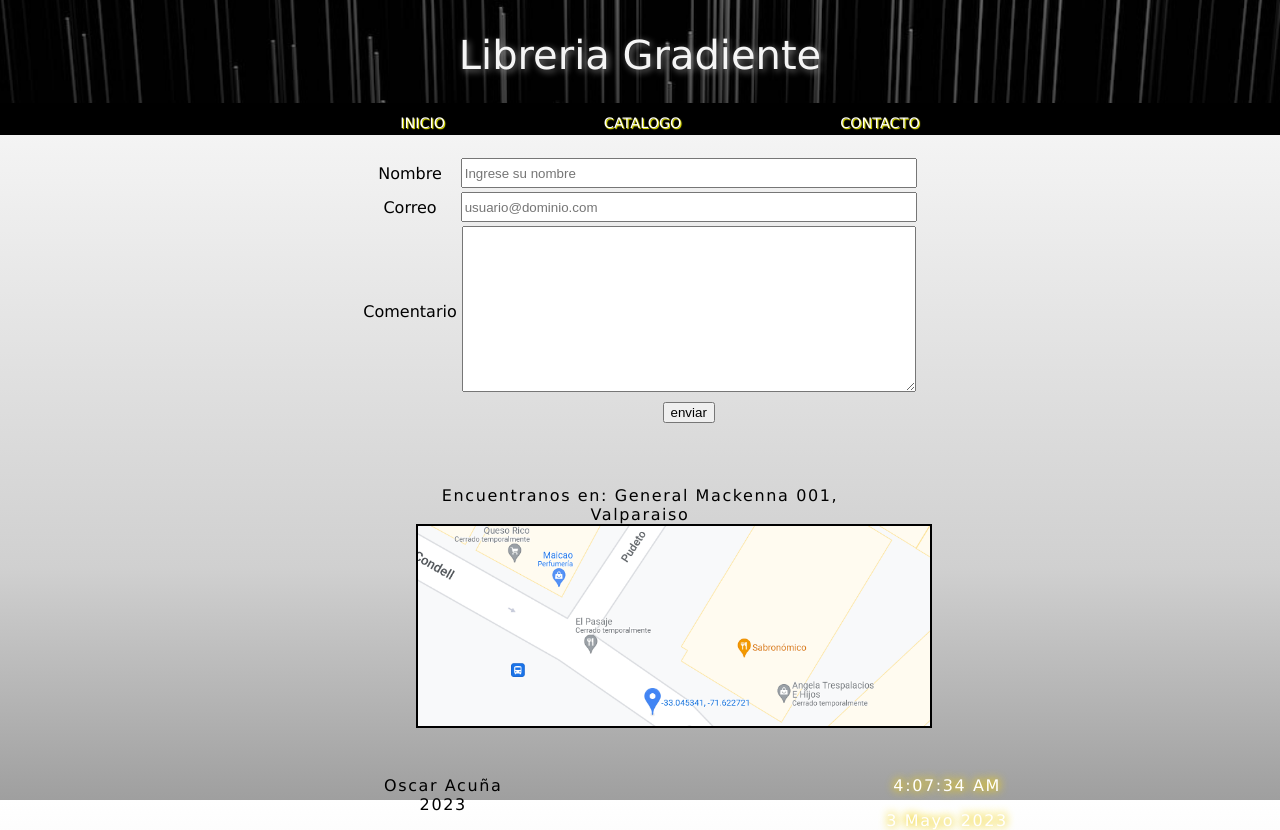
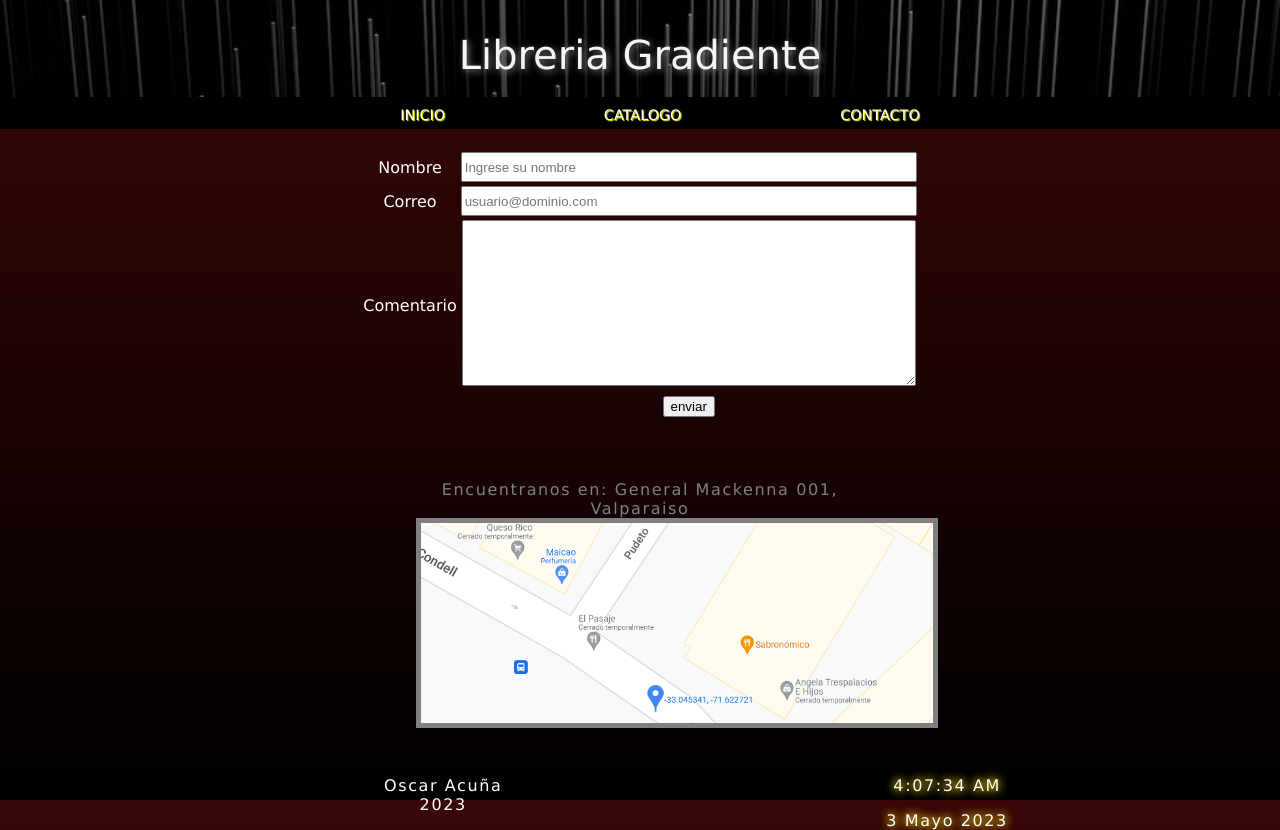
Before and after one commit to osss2046/pagina-portafolio, a plain HTML site: page contacto.html in a window 1280 px wide. Drawn offline with Linux system fonts and the light colour scheme.

Commit message:
mejoras diseño

```diff
--- a/css/estilo_catalogo.css
+++ b/css/estilo_catalogo.css
@@ -6,15 +6,16 @@ body{
     flex-direction: column;
     min-height: 100%;
     font-family: Verdana,Arial, Helvetica, sans-serif;
-    background: rgb(255, 255, 255);
-    background: linear-gradient(to bottom, rgba(255, 255, 255, 1), rgba(159, 159, 159, 1) 200vh);
+    background: rgb(58, 7, 7);
+    background: linear-gradient(to bottom, rgba(57, 7, 7, 1), rgba(0, 0, 0, 1) 200vh);
+    color: white;
+    text-shadow: 1px 1px 1px gray;
 
 }
 header{
     text-align: center;
     margin: 0;
     height: 15vh;
-
     background-position: 0% 300%;
     background-size: cover;
     background-attachment: fixed;
@@ -28,7 +29,7 @@ nav	{
 }
 
 ul{
-	margin-top: 10px;
+	margin-top: 1vh;
 }
 
 li{
@@ -40,7 +41,7 @@ li{
 }
 
 li:hover{
-    background-color: rgb(88, 2, 2);
+    background-color: rgb(57, 7, 7);
     padding: 1vh 9vw 1vh;
     text-shadow: 4px 4px 4px yellow;
 
--- a/css/estilo_contacto.css
+++ b/css/estilo_contacto.css
@@ -7,8 +7,10 @@ body{
     flex-direction: column;
     min-height: 100%;
     font-family: Verdana,Arial, Helvetica, sans-serif;
-    background: rgb(255, 255, 255);
-    background: linear-gradient(180deg, rgba(255, 255, 255, 1) 0%, rgba(208, 208, 208, 1) 71%, rgba(159, 159, 159, 1) 100%);
+    background: rgb(57, 7,7);
+    background: linear-gradient(to bottom, rgba(57, 7, 7, 1) 0%, rgba(0, 0, 0, 1) 100%);
+    color: white;
+    text-shadow: gray;
 }
 header{
     text-align: center;
@@ -29,8 +31,7 @@ nav	{
 
 
 ul{
-	margin: 10px;
-    align-content: center;
+	margin: 1vh;
 }
 
 a{
@@ -50,7 +51,7 @@ li{
 
 
 li:hover{
-    background-color: rgb(88, 2, 2);
+    background-color: rgb(57, 7, 7);
 
 
 }
@@ -70,14 +71,14 @@ li:hover{
 
 }
 #letraUbi{
-    color: black;
+    color: gray;
     text-align: center;
     margin-top: 5vh;
 }
 
 #img_ubi{
     align-self: center;
-	border: 2px solid black;
+	border: 5px solid gray;
 	background-image: url("../img/ub.png");
     background-size: cover;
 	height: 25vh;
@@ -99,14 +100,12 @@ table{
 
 footer{
     text-align: center;
-    color: black;
     min-width: 100%;
     height: 5vh;
 
 }
 
 .container-clock{
-	color: #ffffff;
 	text-shadow: 0 0 10px rgb(230,171,10), 0 0 10px rgb(255,255,22);
 }
 p{
--- a/css/estilo_index.css
+++ b/css/estilo_index.css
@@ -7,8 +7,11 @@ body{
     flex-direction: column;
     min-height: 100%;
     font-family: Verdana,Arial, Helvetica, sans-serif;
-    background: rgb(255, 255, 255);
-    background: linear-gradient(180deg, rgba(255, 255, 255, 1) 0%, rgba(208, 208, 208, 1) 71%, rgba(159, 159, 159, 1) 100%);
+    background: rgb(57, 7, 7);
+    background: linear-gradient(to bottom, rgb(57, 7, 7) 0%, rgb(0, 0, 0) 100%);
+    color: white;
+    text-shadow: 1px 1px 1px gray;
+
 }
 
 header{
@@ -26,9 +29,8 @@ nav	{
 	text-align: center;
     background-color:black;
 }
-
 ul{
-	margin-top: 10px;
+	margin-top: 1vh;
 }
 
 li{
@@ -40,11 +42,13 @@ li{
 }
 
 li:hover{
-    background-color: rgb(88, 2, 2);
+    color: white;
+    background-color: rgb(57, 7, 7);
     padding: 1vh 9vw 1vh;
     text-shadow: 4px 4px 4px yellow;
 
 }
+
 a{
     text-decoration: none;
     color: white;
@@ -98,10 +102,7 @@ h2{
 
 
 }
-.letra{
-    color: white;
 
-}
 .card{
     background-color: black;
 }
@@ -131,7 +132,6 @@ h2{
 footer{
     padding-top: 10vh;
     text-align: center;
-    color: black;
     margin-top: 0;
     min-width: 100%;
     height: 5vh;
@@ -144,7 +144,6 @@ footer{
 
 }
 .container-clock{
-	color: #ffffff;
 	text-shadow: 0 0 10px rgb(230,171,10), 0 0 10px rgb(255,255,22);
 }
 p{
```
Also changed, not shown: index.html (+0 -1 lines).
